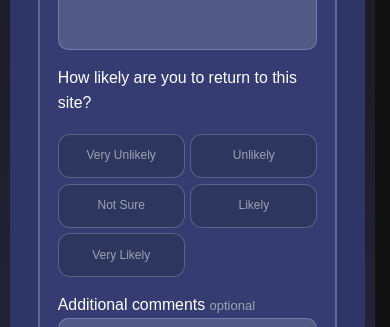
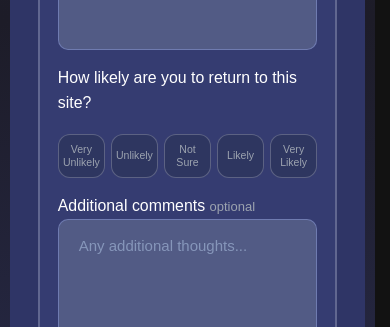
Before and after one commit to CSE-335/web-portal, a Next.js app: page /feedback in a window 390 px wide. Shown: the part 780-1107 px from the top of the page. Built offline with nearby package versions, Linux system fonts and the light colour scheme; no server answers; a web font is replaced by a local one.

Commit message:
quick fix: mobile banner

```diff
--- a/src/app/feedback/page.tsx
+++ b/src/app/feedback/page.tsx
@@ -185,9 +185,13 @@ export default function FeedbackPage() {
 
                 <Stack gap="sm">
                   <Text style={staticInfoLabel}>{t("likelihood")}</Text>
-                  <SimpleGrid
-                    cols={{ base: 2, xs: 3, sm: 5 }}
-                    style={{ gap: "clamp(0.35rem, 1.5vw, 0.5rem)" }}
+                  <Box
+                    style={{
+                      display: "flex",
+                      flexWrap: "nowrap",
+                      gap: "clamp(0.35rem, 1.5vw, 0.5rem)",
+                      overflowX: "visible",
+                    }}
                   >
                     {likelihoodKeys.map((key) => (
                       <Box
@@ -196,8 +200,8 @@ export default function FeedbackPage() {
                         type="button"
                         onClick={() => setReturnLikelihood(key)}
                         style={{
-                          padding: "10px 6px",
-                          minHeight: 44,
+                          padding: isNarrow ? "8px 4px" : "10px 8px",
+                          minHeight: isNarrow ? 40 : 44,
                           borderRadius: "12px",
                           border:
                             returnLikelihood === key
@@ -207,8 +211,12 @@ export default function FeedbackPage() {
                           textAlign: "center",
                           fontFamily: "var(--font-alexandria), sans-serif",
                           fontWeight: 500,
-                          fontSize: "clamp(0.6875rem, 1vw + 0.55rem, 0.75rem)",
+                          fontSize: isNarrow
+                            ? "clamp(0.58rem, 0.8vw + 0.5rem, 0.66rem)"
+                            : "clamp(0.6875rem, 1vw + 0.55rem, 0.75rem)",
                           lineHeight: 1.25,
+                          flex: "1 1 0",
+                          minWidth: 0,
                           color:
                             returnLikelihood === key
                               ? "var(--button-primary-text)"
@@ -223,7 +231,7 @@ export default function FeedbackPage() {
                         {t(key)}
                       </Box>
                     ))}
-                  </SimpleGrid>
+                  </Box>
                 </Stack>
 
                 <Textarea
--- a/src/components/home/WelcomeBanner.tsx
+++ b/src/components/home/WelcomeBanner.tsx
@@ -17,24 +17,84 @@ export default function WelcomeBanner() {
       }}
       aria-labelledby="welcome-banner-heading"
     >
-      {/* Phones only: taller min-height so wrapped headings + link are not clipped (section is overflow-hidden) */}
-      <div className="relative min-h-[280px] w-full sm:min-h-[200px] md:min-h-[240px] md:aspect-[2400/800] lg:aspect-[2400/720]">
+      <div className="relative h-[210px] w-full max-sm:landscape:h-[150px] sm:min-h-[200px] sm:h-auto md:min-h-[240px] md:aspect-[2400/800] lg:aspect-[2400/720]">
+        <Image
+          src="/images/welcome-stem-banner-mobile.png"
+          alt=""
+          fill
+          className="block object-cover object-center sm:hidden [@media(orientation:landscape)_and_(max-height:500px)]:block"
+          sizes="100vw"
+          priority
+        />
         <Image
           src="/images/welcome-stem-banner.png"
           alt=""
           fill
-          className="object-cover object-[15%_center] sm:object-[65%_center] md:object-center"
+          className="hidden object-cover sm:block sm:object-[65%_center] md:object-center [@media(orientation:landscape)_and_(max-height:500px)]:hidden"
           sizes="(max-width: 640px) 100vw, (max-width: 1200px) 100vw, 1200px"
           priority
         />
       </div>
 
+      <div className="pointer-events-auto p-3 pt-2 sm:hidden max-sm:landscape:pl-1 max-sm:landscape:pr-2">
+        <div
+          className="w-full min-w-0 max-w-full rounded-2xl px-4 py-4 shadow-sm backdrop-blur-[3px] max-sm:landscape:px-3"
+          style={{ background: "var(--welcome-overlay-mobile-bg)" }}
+        >
+          <h1
+            id="welcome-banner-heading"
+            className="max-sm:break-words text-balance font-extrabold leading-[1.2] tracking-tight text-[clamp(1rem,3.7vw+0.45rem,2rem)]"
+            style={{
+              color: "var(--welcome-banner-title-color)",
+              textShadow: 'var(--welcome-banner-heading-shadow)',
+            }}
+          >
+            {title}
+          </h1>
+          <Link
+            href="/tutorial"
+            className="mt-3 inline-flex min-h-11 max-w-full items-center break-words py-2 text-[0.95rem] font-semibold underline decoration-[#1565af] underline-offset-[3px] transition-colors [touch-action:manipulation] active:opacity-90"
+            style={{ color: "var(--link-color)", lineHeight: 1.4 }}
+          >
+            {t('tutorialSubtitle')}
+          </Link>
+        </div>
+      </div>
+
       <div
-        className="pointer-events-none absolute inset-0 flex flex-col justify-center px-3 pb-[max(0.75rem,env(safe-area-inset-bottom))] pt-[max(0.75rem,env(safe-area-inset-top))] sm:flex-row sm:items-center sm:justify-start sm:px-8 sm:pb-5 sm:pt-5 md:px-12"
+        className="pointer-events-none absolute inset-0 hidden flex-col justify-center px-2 pb-[max(0.5rem,env(safe-area-inset-bottom))] pt-[max(0.5rem,env(safe-area-inset-top))] sm:flex sm:flex-row sm:items-center sm:justify-start sm:pl-2 sm:pr-1 sm:pb-3 sm:pt-3 md:hidden"
+        style={{ paddingLeft: 'max(0.5rem, env(safe-area-inset-left))', paddingRight: 'max(0.5rem, env(safe-area-inset-right))' }}
+      >
+        <div
+          className="pointer-events-auto w-full min-w-0 max-w-[min(34rem,calc(64%-0.25rem))] rounded-2xl px-5 py-5 shadow-sm backdrop-blur-[3px]"
+          style={{ background: "var(--welcome-overlay-mobile-bg)" }}
+        >
+          <h1
+            id="welcome-banner-heading"
+            className="text-balance font-extrabold leading-tight tracking-tight text-[clamp(1.05rem,2.4vw,1.6rem)]"
+            style={{
+              color: "var(--welcome-banner-title-color)",
+              textShadow: 'var(--welcome-banner-heading-shadow)',
+            }}
+          >
+            {title}
+          </h1>
+          <Link
+            href="/tutorial"
+            className="mt-2 inline-flex max-w-full items-center break-words py-0 text-[clamp(0.8rem,1.6vw,0.95rem)] font-semibold underline decoration-[#1565af] underline-offset-[3px] transition-colors [touch-action:manipulation] active:opacity-90 hover:opacity-90"
+            style={{ color: "var(--link-color)", lineHeight: 1.35 }}
+          >
+            {t('tutorialSubtitle')}
+          </Link>
+        </div>
+      </div>
+
+      <div
+        className="pointer-events-none absolute inset-0 hidden flex-col justify-center px-3 pb-[max(0.75rem,env(safe-area-inset-bottom))] pt-[max(0.75rem,env(safe-area-inset-top))] md:flex md:flex-row md:items-center md:justify-start md:px-12"
         style={{ paddingLeft: 'max(0.75rem, env(safe-area-inset-left))', paddingRight: 'max(0.75rem, env(safe-area-inset-right))' }}
       >
         <div
-          className="pointer-events-auto w-full min-w-0 max-w-full rounded-2xl px-4 py-4 shadow-sm backdrop-blur-[3px] sm:ml-3 sm:max-w-[min(38rem,calc(60%-1rem))] sm:bg-transparent sm:px-8 sm:py-8 sm:shadow-none sm:backdrop-blur-none md:ml-6 md:px-10 md:py-9 lg:ml-10 lg:px-11 lg:py-10"
+          className="pointer-events-auto w-full min-w-0 max-w-full rounded-2xl px-4 py-4 shadow-sm backdrop-blur-[3px] md:ml-6 md:max-w-[min(38rem,calc(60%-1rem))] md:bg-transparent md:px-10 md:py-9 md:shadow-none md:backdrop-blur-none lg:ml-10 lg:px-11 lg:py-10"
           style={{ background: "var(--welcome-overlay-mobile-bg)" }}
         >
           <h1
```
Also changed, not shown: public/images/welcome-stem-banner-mobile.png (added).
